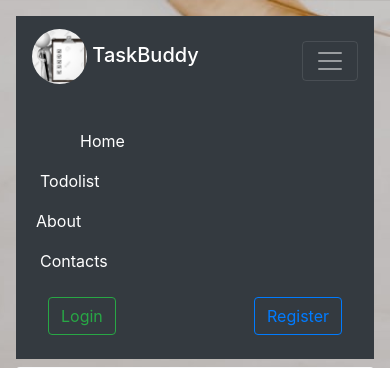
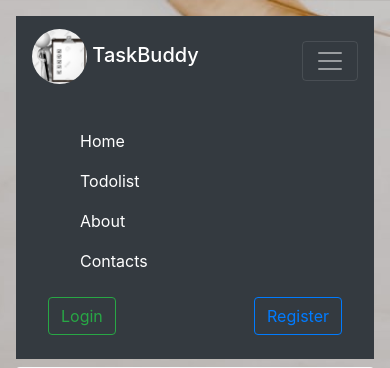
Before and after one commit to diptishegar/Taskbuddy, a Django app: page /about in a window 390 px wide, after a click that opens the changed part. Shown: the top 368 px of the page. Run offline with Django 3.2, Linux system fonts and the light colour scheme; some libraries are stand-ins or nearby versions.

Commit message:
Update base.html

```diff
--- a/templates/base.html
+++ b/templates/base.html
@@ -23,19 +23,14 @@ red meta tags -->
           <div class="navbar-nav">
             <br>
             <style>
-            @media only screen and (max-width: 768px) {
 
-  #dipti {
-               text-align: left;
-              }
-}
 
             </style>
 
             <a id="dipti" class="nav-item nav-link active ml-5" href="{% url 'index' %}">Home</a>
-            <a id="dipti" class="nav-item nav-link active ml-2" href="{% url 'todolist' %}">Todolist</a>
-            <a id="dipti" class="nav-item nav-link active ml-1" href="{% url 'about' %}">About</a>
-            <a id="dipti" class="nav-item nav-link active ml-2" href="{% url 'contact' %}">Contacts</a>
+            <a id="dipti" class="nav-item nav-link active ml-5" href="{% url 'todolist' %}">Todolist</a>
+            <a id="dipti" class="nav-item nav-link active ml-5" href="{% url 'about' %}">About</a>
+            <a id="dipti" class="nav-item nav-link active ml-5" href="{% url 'contact' %}">Contacts</a>
             {% if user.is_authenticated %}
               <a class="nav-item nav-link active ml-1 text-white" href="{% url 'change-password' %}">Change Password</a>
             {% endif %}
```
